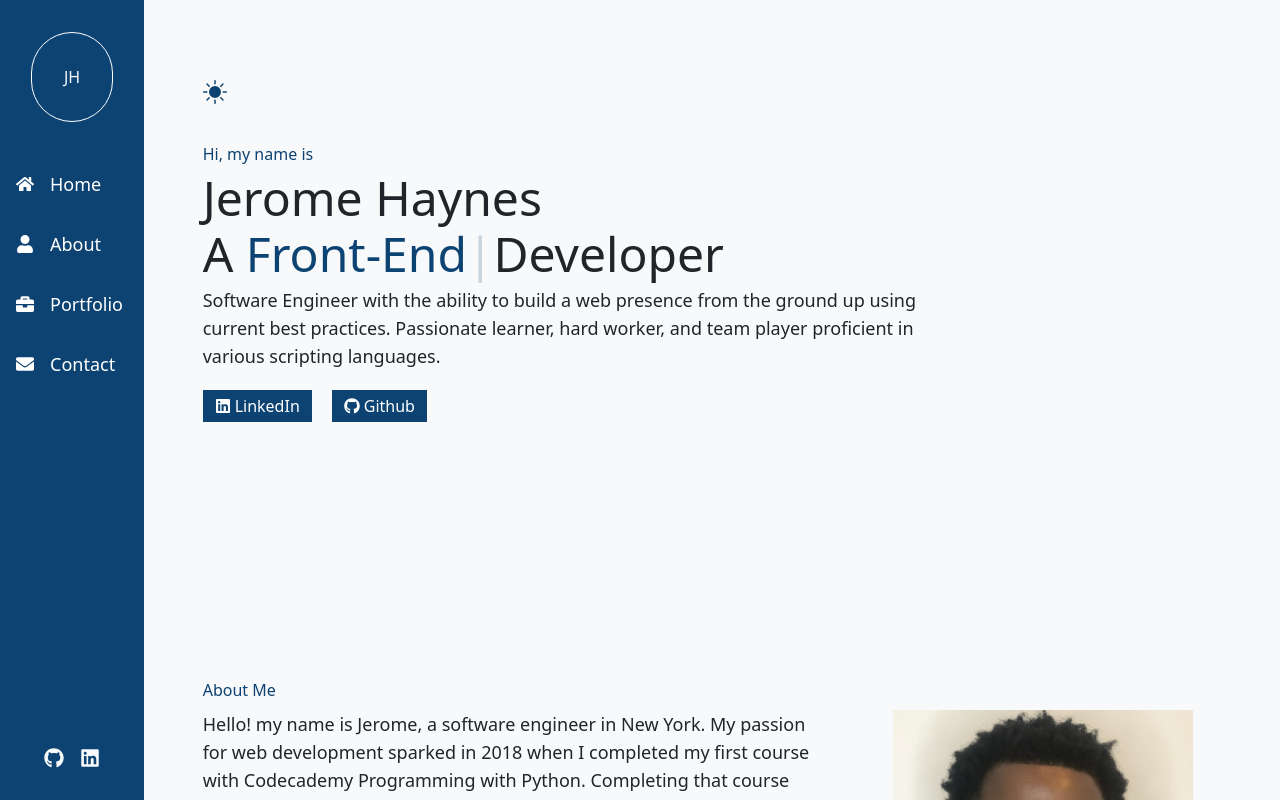
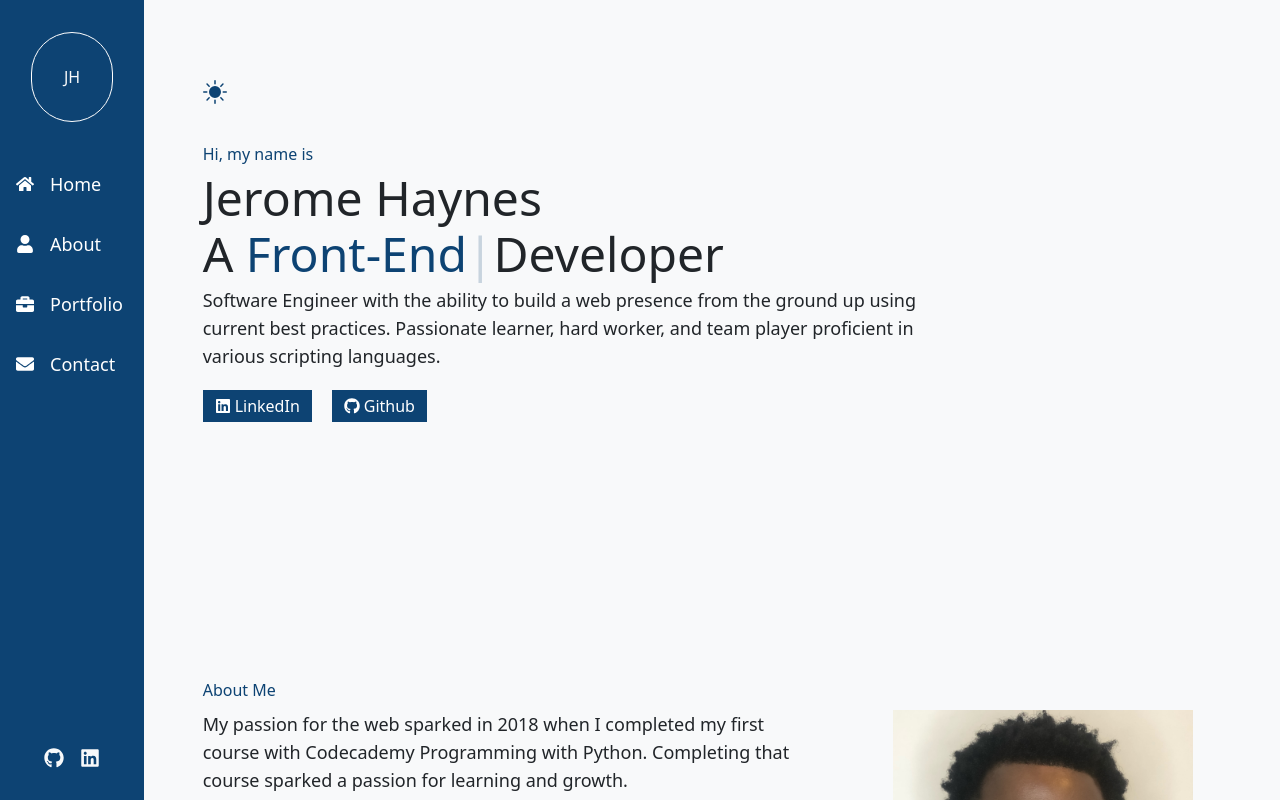
Before and after one commit to dev-rome/v3, a Next.js app: page /home in a window 1280 px wide. Shown: the top 800 px of the page. Built offline with nearby package versions, Linux system fonts and the light colour scheme.

Commit message:
edit about me

```diff
--- a/src/components/about/About.tsx
+++ b/src/components/about/About.tsx
@@ -13,8 +13,7 @@ function About() {
       <div className="grid grid-cols-1 lg:grid-cols-12">
         <div className="col-span-12 md:col-span-7">
           <p className="text-[#212529] dark:text-[#f8f9fa] md:text-lg mb-5">
-            Hello! my name is Jerome, a software engineer in New York. My
-            passion for web development sparked in 2018 when I completed my
+            My passion for the web sparked in 2018 when I completed my
             first course with Codecademy Programming with Python. Completing
             that course sparked a passion for learning and growth.
           </p>
```
